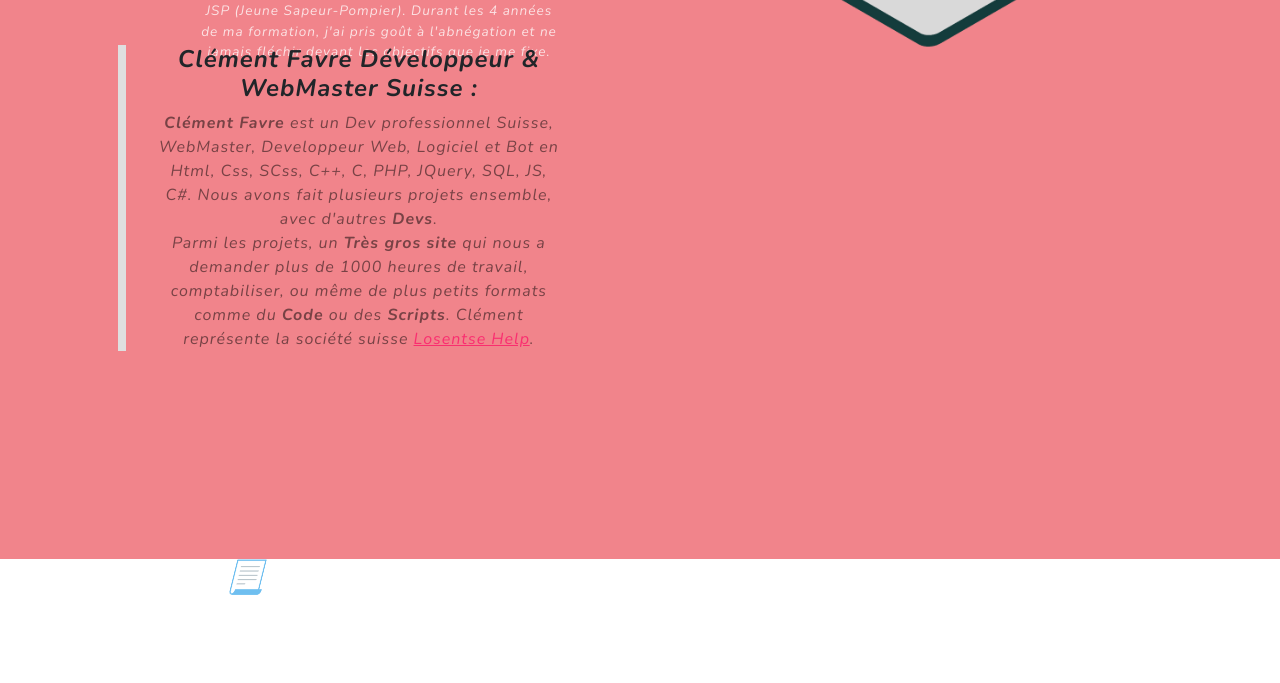
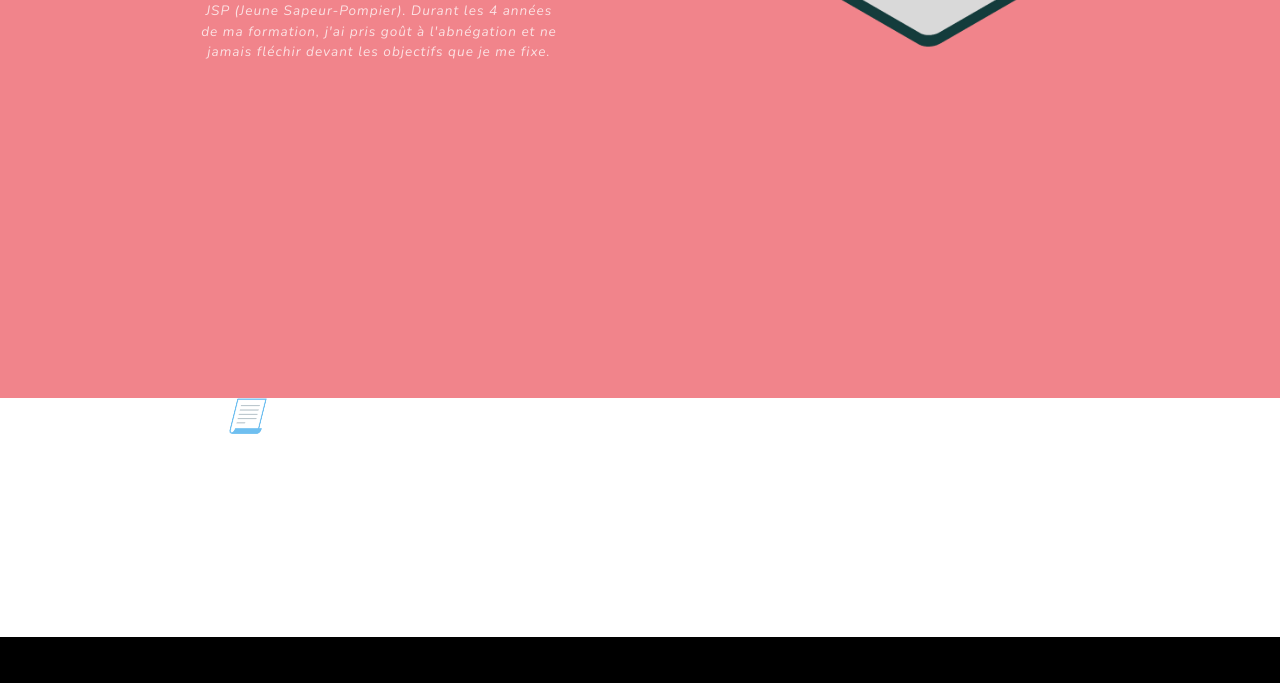
Before and after one commit to louislafosse/curriculum-vitae, a plain HTML site: page index-curriculum/fr/index.html in a window 1280 px wide. Shown: the part 3337-4020 px from the top of the page. Drawn offline with nearby package versions, Linux system fonts and the light colour scheme.

Commit message:
Update index.html

```diff
--- a/index-curriculum/fr/index.html
+++ b/index-curriculum/fr/index.html
@@ -175,26 +175,20 @@
                                 </div>
                             </div>
                         </div>
-                        </br>
+<!--                         </br>
                         </br>
                         <div class="featured-text text text-center text-lg-left">
-                            <div class="col-lg-10">
-                                <h4><strong>Clément Favre Développeur & WebMaster Suisse :</strong></h4>
-                                <p class="text-black-50 mb-0"><strong>Clément Favre</strong> est un Dev professionnel
-                                    Suisse,
-                                    WebMaster,
-                                    Developpeur Web, Logiciel et Bot en <i>Html, Css, SCss, C++, C, PHP, JQuery, SQL,
-                                        JS,
-                                        C#.</i>
-                                    Nous avons fait plusieurs projets ensemble, avec d'autres
-                                    <strong>Devs</strong>.</br> Parmi les projets,
-                                    un <strong>Très gros site</strong> qui nous a demander plus de 1000 heures de
-                                    travail, comptabiliser, ou même de plus petits formats comme du
-                                    <strong>Code</strong> ou des
-                                    <strong> Scripts</strong>. Clément représente la société suisse <a
-                                        href="https://www.losentse-help.ch" target="blank">Losentse Help</a>.
+                           <div class="col-lg-10">
+                                <h4><strong>Loremipsum</strong></h4>
+                                <p class="text-black-50 mb-0"><strong>Nom</strong> Experiences<i>programming langage</i>
+                                    We have done several projects together, with other <strong>Devs</strong>.</br>Among
+                                    them is
+                                    a <strong>Big WebSite</strong>, or even smaller formats such as
+                                    <strong>Code</strong> or
+                                    <strong> Scripts</strong>. He represents the company <a
+                                        href="#" target="blank">Test</a>.
                                 </p>
-                            </div>
+                            </div> -->
     </section>
 <!--     <section class="signup-section">
         <div class="container px-10 px-lg-">
```
